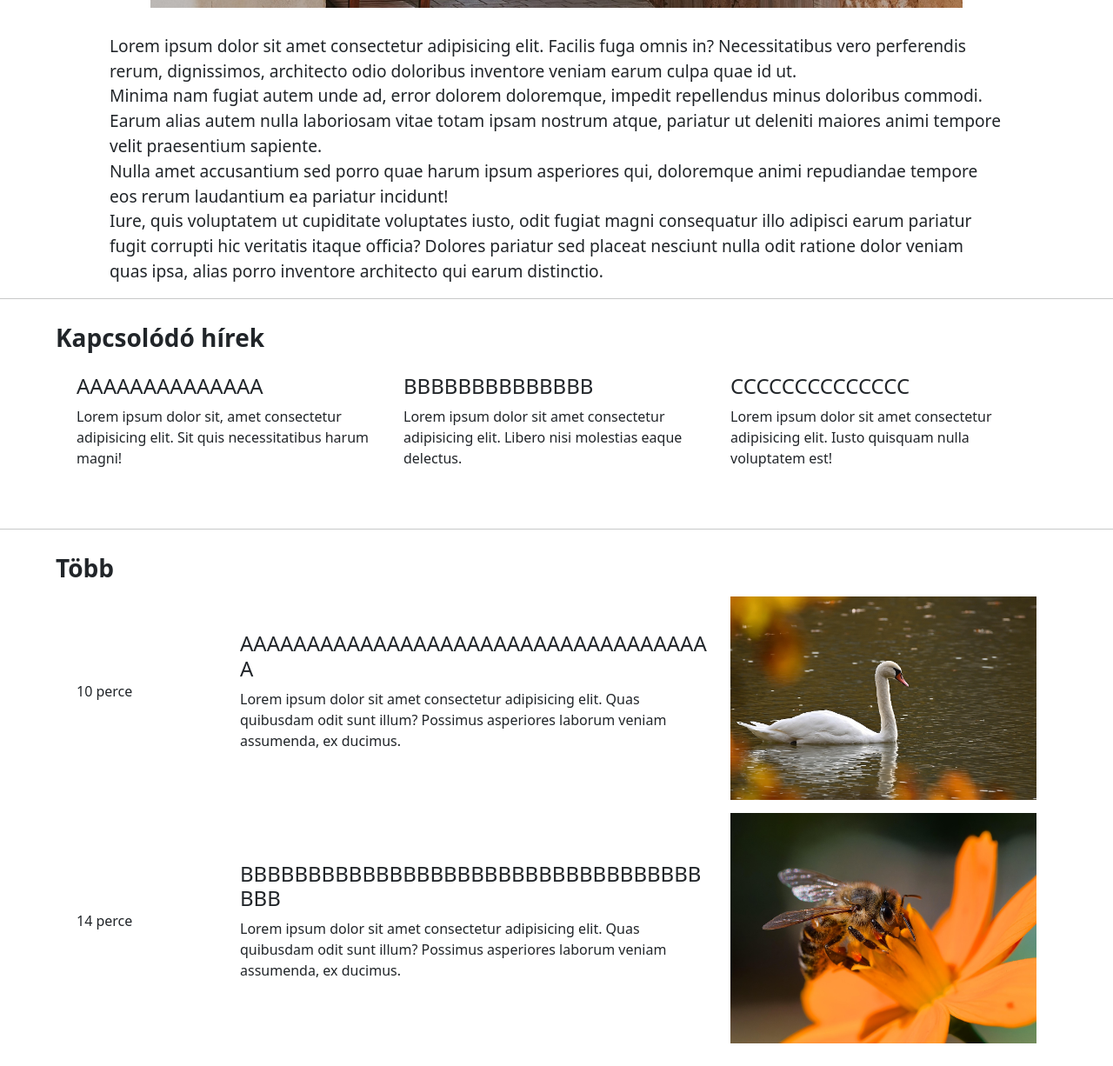
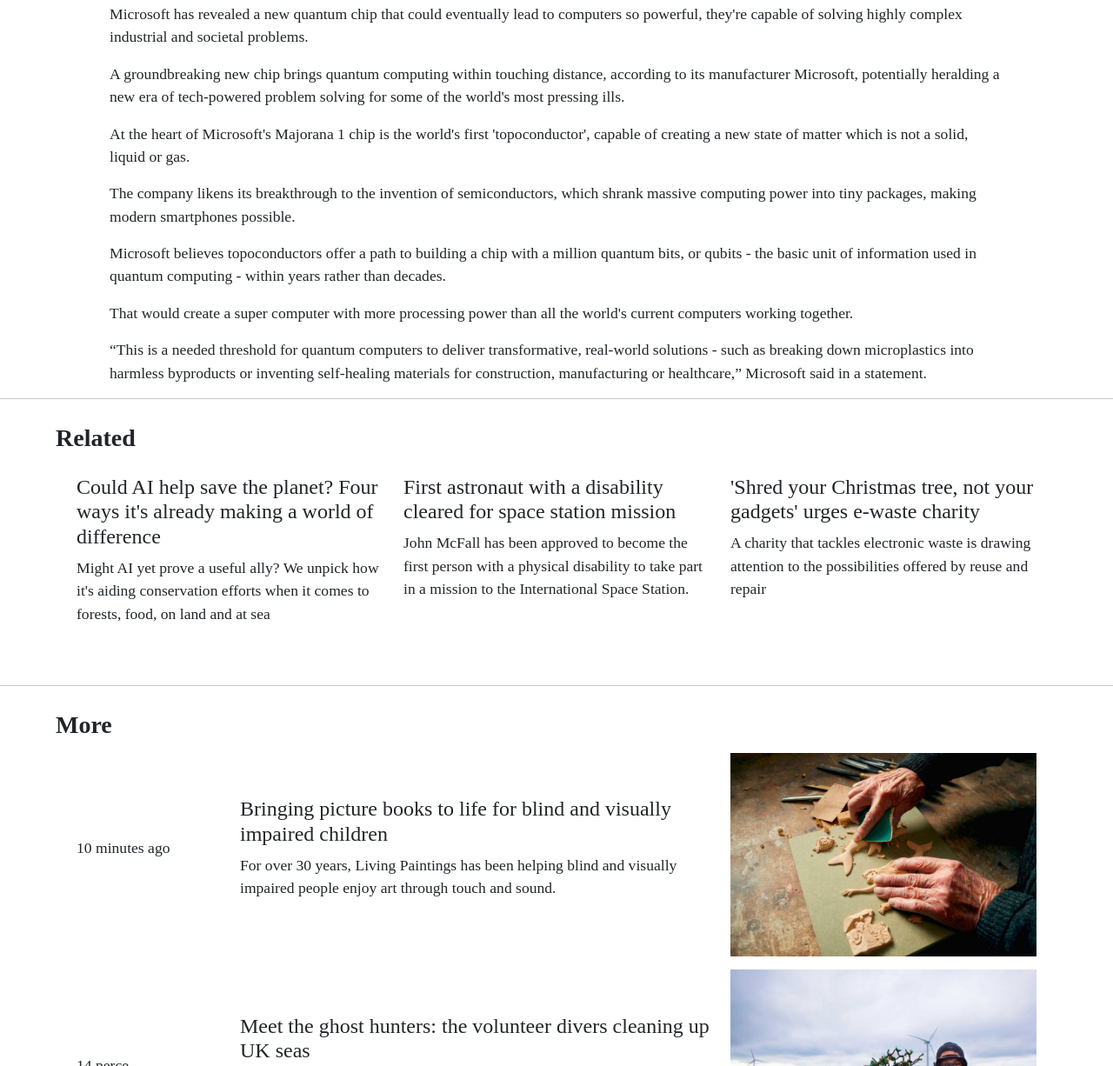
Before and after one commit to MelcherLevente/hirportal_ikt, a plain HTML site: page hir.html in a window 1280 px wide. Shown: the part 1000-2226 px from the top of the page at 87% size. Drawn offline with nearby package versions, Linux system fonts and the light colour scheme.

Commit message:
hir kepek, szoveg

```diff
--- a/hir.css
+++ b/hir.css
@@ -59,6 +59,10 @@ nav{
     width: 20px;
     color: white;
 }
+body{
+    font-family: serif;
+    font-size: 1.1rem;
+}
 
 
 #tartalom{
@@ -75,9 +79,6 @@ nav{
     padding-bottom: 30px;
     width: 85%;
     margin: auto;
-}
-#szoveg{
-    font-size: 120%;
 }
 #szerzo{
     padding: 15px 0px;
--- a/hir.html
+++ b/hir.html
@@ -126,36 +126,43 @@
           </div>
 
         <div class="container-fluid" id="tartalom">
-            <h1>Lorem ipsum dolor sit amet consectetur adipisicing elit. Eveniet deserunt pariatur ipsam.</h1>
+            <h1>Microsoft unveils breakthrough chip, promising quantum computers in 'years not decades'</h1>
             <div id="szerzo" class="float-left">
-                <p><span style="font-size: small;">5 órája</span><br>
+                <p><span style="font-size: small;">5 hours ago</span><br>
                 <span style="font-weight: bold;">Kovács István</span><br>
-                <span  style="font-size: small;">Szerző</span></p>
+                <span  style="font-size: small;">Writer</span></p>
             </div>
             <div class="container-fluid" id="fokep">
-                <img src="img/tartalom/teszt_hir.jpg" class="img-fluid">
+                <img src="img/tartalom/fokep_hir.jpg" class="img-fluid">
             </div>
-            <p id="szoveg">Lorem ipsum dolor sit amet consectetur adipisicing elit. Facilis fuga omnis in? Necessitatibus vero perferendis rerum, dignissimos, architecto odio doloribus inventore veniam earum culpa quae id ut. <br> Minima nam fugiat autem unde ad, error dolorem doloremque, impedit repellendus minus doloribus commodi. Earum alias autem nulla laboriosam vitae totam ipsam nostrum atque, pariatur ut deleniti maiores animi tempore velit praesentium sapiente. <br> Nulla amet accusantium sed porro quae harum ipsum asperiores qui, doloremque animi repudiandae tempore eos rerum laudantium ea pariatur incidunt! <br> Iure, quis voluptatem ut cupiditate voluptates iusto, odit fugiat magni consequatur illo adipisci earum pariatur fugit corrupti hic veritatis itaque officia? Dolores pariatur sed placeat nesciunt nulla odit ratione dolor veniam quas ipsa, alias porro inventore architecto qui earum distinctio.</p>
+            <p>Microsoft has revealed a new quantum chip that could eventually lead to computers so powerful, they're capable of solving highly complex industrial and societal problems.</p>
+            <p>A groundbreaking new chip brings quantum computing within touching distance, according to its manufacturer Microsoft, potentially heralding a new era of tech-powered problem solving for some of the world's most pressing ills. </p>
+            <p>At the heart of Microsoft's Majorana 1 chip is the world's first 'topoconductor', capable of creating a new state of matter which is not a solid, liquid or gas. </p>
+            <p>The company likens its breakthrough to the invention of semiconductors, which shrank massive computing power into tiny packages, making modern smartphones possible.</p>
+            <p>Microsoft believes topoconductors offer a path to building a chip with a million quantum bits, or qubits - the basic unit of information used in quantum computing - within years rather than decades. </p>
+            <p>That would create a super computer with more processing power than all the world's current computers working together. </p>
+            <p>“This is a needed threshold for quantum computers to deliver transformative, real-world solutions - such as breaking down microplastics into harmless byproducts or inventing self-healing materials for construction, manufacturing or healthcare,” Microsoft said in a statement.</p>
         </div>
 
         <hr>
 
         <div class="container-fluid d-block" id="kapcs">
             <div>
-            <h3 style="font-weight: bolder;">Kapcsolódó hírek</h3>
+            <h3 style="font-weight: bolder;">Related</h3>
             </div>
             <div class="container-fluid d-lg-flex row" id="hirek">
                 <div class="container-fluid font-weight-bold col-lg-4 col-md-6 col-sm-12">
-                    <h4>AAAAAAAAAAAAAA</h4>
-                    <p>Lorem ipsum dolor sit, amet consectetur adipisicing elit. Sit quis necessitatibus harum magni!</p>
+                    <h4>Could AI help save the planet? Four ways it's already making a world of difference</h4>
+                    <p>Might AI yet prove a useful ally? We unpick how it's aiding conservation efforts when it comes to forests, food, on land and at sea</p>
                 </div>
                 <div class="container-fluid font-weight-bold col-lg-4 col-md-6 col-sm-12">
-                    <h4>BBBBBBBBBBBBBB</h4>
-                    <p>Lorem ipsum dolor sit amet consectetur adipisicing elit. Libero nisi molestias eaque delectus.</p>
+                    <h4>First astronaut with a disability cleared for space station mission</h4>
+                    <p>John McFall has been approved to become the first person with a physical disability to take part in a mission to the International Space Station.
+                    </p>
                 </div>
                 <div class="container-fluid font-weight-bold col-lg-4 col-md-6 col-sm-12">
-                    <h4>CCCCCCCCCCCCCC</h4>
-                    <p>Lorem ipsum dolor sit amet consectetur adipisicing elit. Iusto quisquam nulla voluptatem est!</p>
+                    <h4>'Shred your Christmas tree, not your gadgets' urges e-waste charity</h4>
+                    <p>A charity that tackles electronic waste is drawing attention to the possibilities offered by reuse and repair</p>
                 </div>
             </div>
         </div>
@@ -164,22 +171,22 @@
 
         <div class="container-fluid" id="tobb">
             <div>
-              <h3 style="font-weight: bolder;">Több</h3>
+              <h3 style="font-weight: bolder;">More</h3>
             </div>
             <div class="row container-fluid d-lg-flex w-100" id="tobb1">
               <div class="container-fluid col-lg-2 col-sm-12" id="ido">
-                <p>10 perce</p>
+                <p>10 minutes ago</p>
               </div>
               <div class="container-fluid col-lg-6 col-sm-7 d-inline-block" id="tobb1_l">
                 <div class="w-80">
-                  <h4>AAAAAAAAAAAAAAAAAAAAAAAAAAAAAAAAAAAA</h4>
+                  <h4>Bringing picture books to life for blind and visually impaired children</h4>
                 </div>
                 <div class="w-80">
-                  <p>Lorem ipsum dolor sit amet consectetur adipisicing elit. Quas quibusdam odit sunt illum? Possimus asperiores laborum veniam assumenda, ex ducimus.</p>
+                  <p>For over 30 years, Living Paintings has been helping blind and visually impaired people enjoy art through touch and sound.</p>
                 </div>
               </div>
               <div class="container-fluid col-lg-4 col-sm-5" id="tobb1_r">
-                  <img src="img/tobb/teszt1_tobb.jpg" class="img-fluid">
+                  <img src="img/index/hir1.jpg" class="img-fluid">
               </div>
             </div>
 
@@ -189,14 +196,14 @@
               </div>
               <div class="container-fluid col-lg-6 col-sm-7 d-inline-block" id="tobb1_l">
                 <div class="w-80">
-                  <h4>BBBBBBBBBBBBBBBBBBBBBBBBBBBBBBBBBBBBB</h4>
+                  <h4>Meet the ghost hunters: the volunteer divers cleaning up UK seas</h4>
                 </div>
                 <div class="w-80">
-                  <p>Lorem ipsum dolor sit amet consectetur adipisicing elit. Quas quibusdam odit sunt illum? Possimus asperiores laborum veniam assumenda, ex ducimus.</p>
+                  <p>Discarded fishing nets pose a grave threat to marine life. Our writer joins the volunteers who are determined to retrieve this ‘ghost gear’</p>
                 </div>
               </div>
               <div class="container-fluid col-lg-4 col-sm-5" id="tobb1_r">
-                  <img src="img/tobb/teszt2_tobb.jpg" class="img-fluid">
+                  <img src="img/index/hir2.jpg" class="img-fluid">
               </div>
             </div>
         </div>
```
Also changed, not shown: img/index/hir1.jpg (added), img/index/hir2.jpg (added), img/tartalom/fokep_hir.jpg (added).
